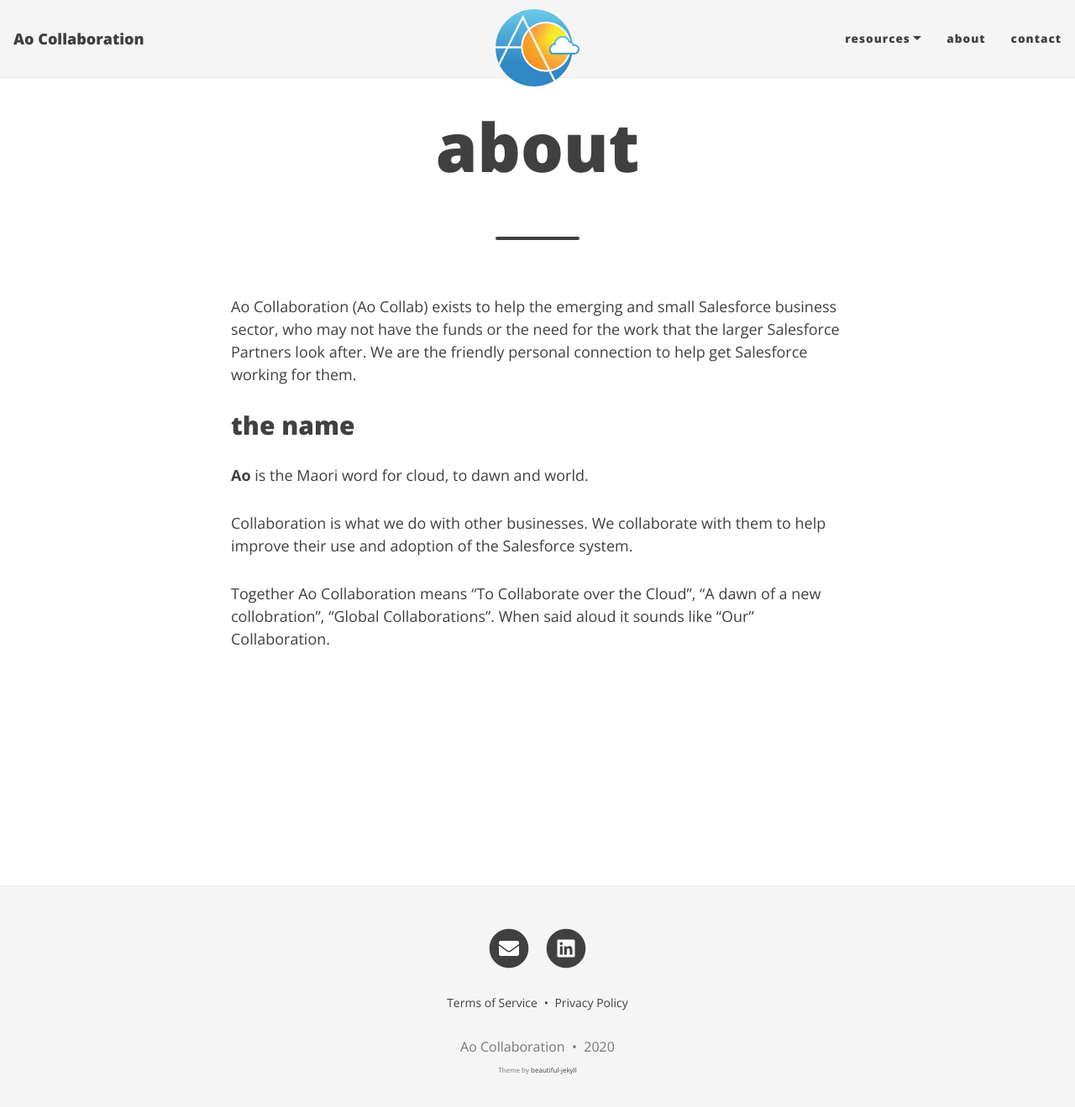
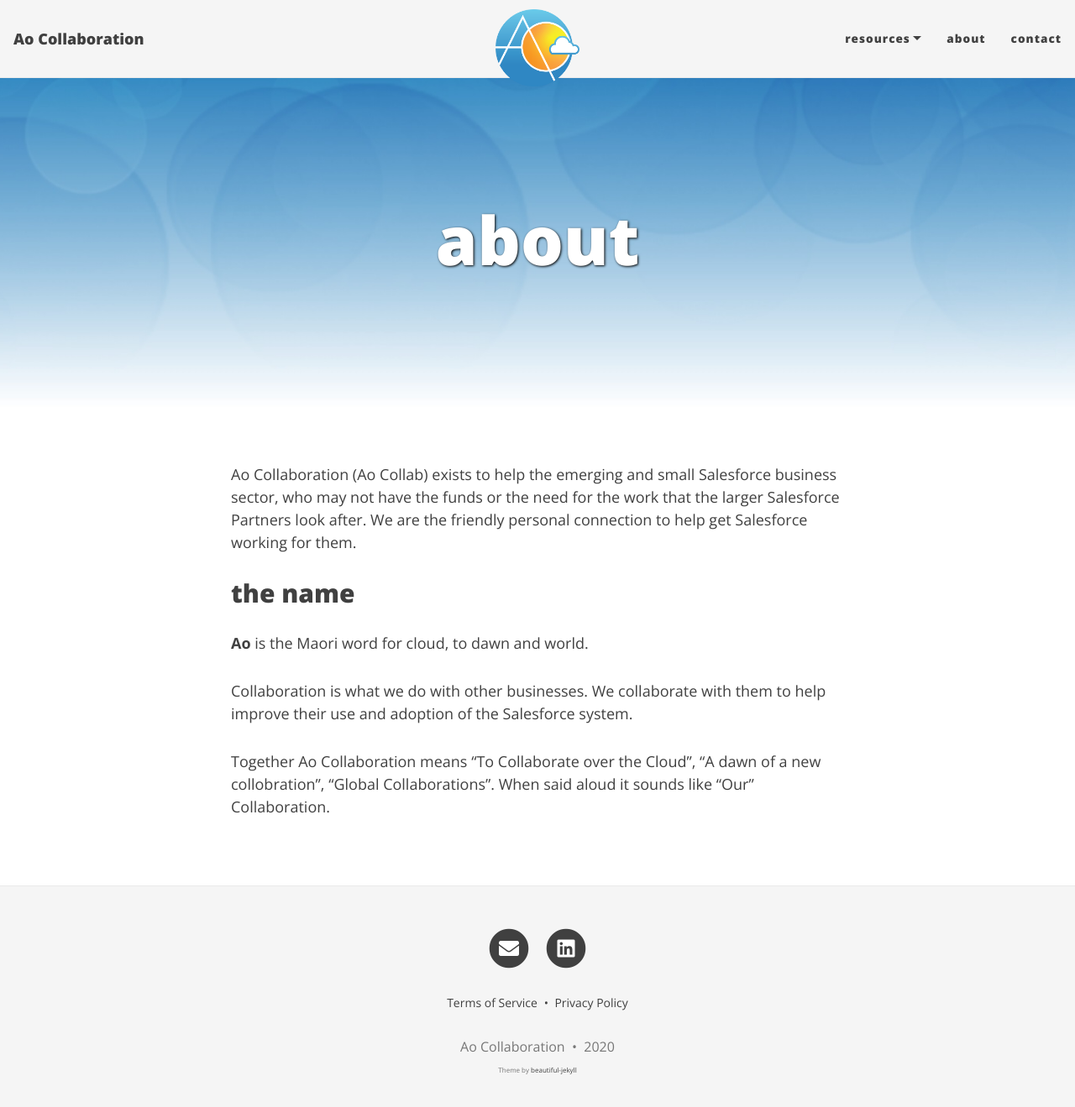
Before and after one commit to Ao-Collaboration/Ao-Collaboration.github.io, a Jekyll site: the page built from aboutus.md, in a window 1280 px wide and 1331 px high. Shown: the top 1319 px of the window at 84% size. Built offline with Jekyll 4.4.1, drawn with Linux system fonts in a browser that asks for light colours; nearby versions of some CDN libraries.

Commit message:
Update aboutus.md

```diff
--- a/aboutus.md
+++ b/aboutus.md
@@ -1,6 +1,7 @@
 ---
 layout: page
 title: about
+cover-img: assets/img/standard-header.jpg
 ---
 
 Ao Collaboration (Ao Collab) exists to help the emerging and small Salesforce business sector, who may not have the funds or the need for the work that the larger Salesforce Partners look after.
```
